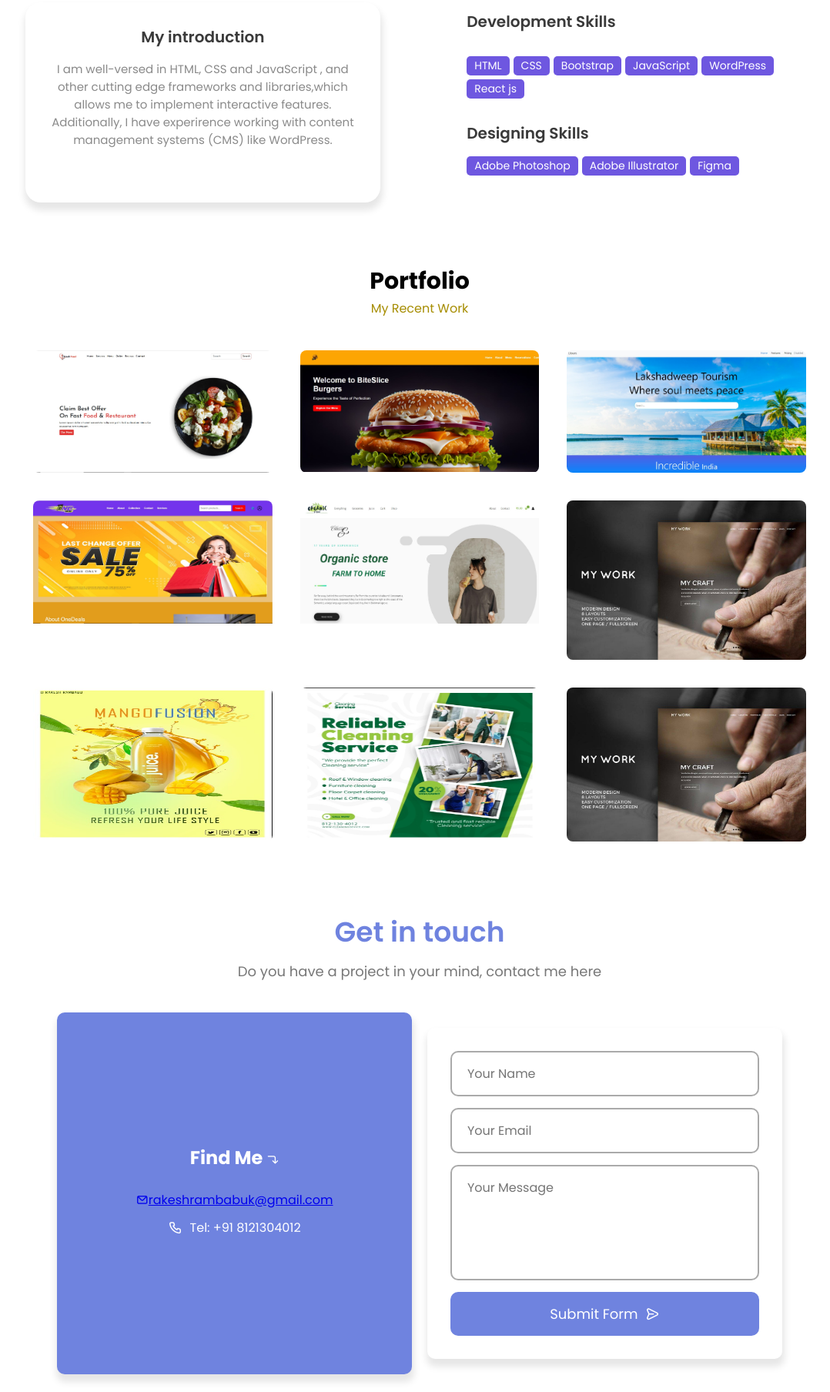
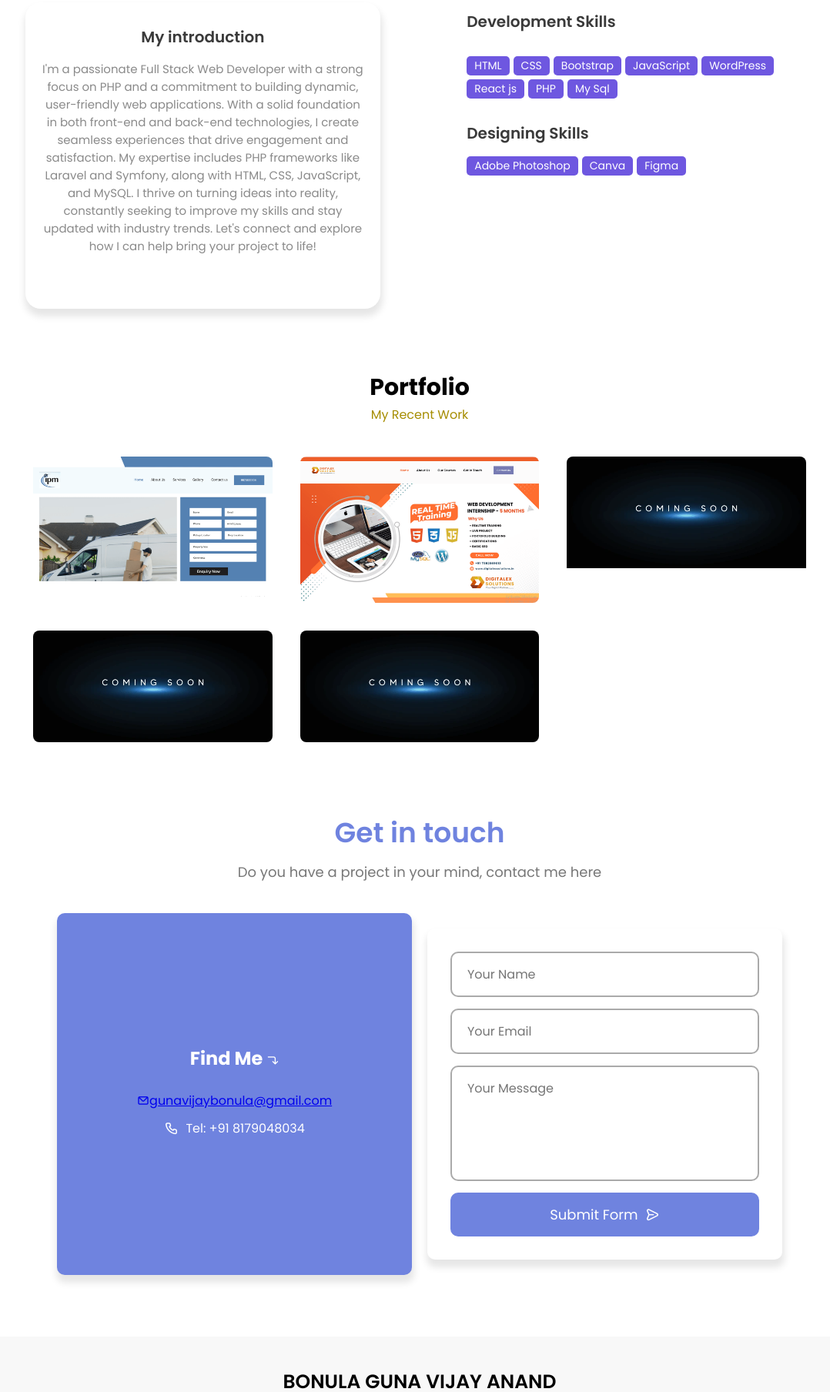
Before and after one commit to GUNA0327/Portofolio-Guna, a plain HTML site: page index.html in a window 1280 px wide. Shown: the part 992-2800 px from the top of the page at 77% size, without its empty margins (95-1173 px from the left). Drawn offline with nearby package versions, Linux system fonts and the light colour scheme.

Commit message:
Add files via upload

```diff
--- a/index.html
+++ b/index.html
@@ -12,7 +12,7 @@
     <!-- --------- FAVICON ---------- -->
     <link rel="shortcut icon" href="assets/images/favicon.png" type="image/x-icon">
 
-    <title>Portfolio | Rakesh</title>
+    <title>Portfolio | GUNA</title>
 </head>
 <style>/* ----- POPPINS FONT Link ----- */
     @import url('https://fonts.googleapis.com/css2?family=Poppins:wght@400;500;600;700&display=swap');
@@ -785,7 +785,7 @@ form button:hover i {
         </div>
         <div class="nav-button">
 
-            <a href="Rakesh Cv.pdf" download>
+            <a href="GunaCv.pdf" download>
                 <button class="btn">Download CV <i class="uil uil-file-alt"></i></button>
             </a>
 
@@ -803,7 +803,7 @@ form button:hover i {
        <section class="featured-box" id="home">
           <div class="featured-text">
             <div class="featured-text-card">
-                <span>Rakesh Rambabu karri</span>
+                <span>BONULA GUNAVIJAY ANAND</span>
             </div>
             <div class="featured-name">
                 <p>I'm UI/UX <span class="typedText"></span></p>
@@ -814,23 +814,23 @@ form button:hover i {
                 </p>
             </div>
             <div class="featured-text-btn">
-                <a href="Rakesh Cv.pdf" download>
+                <a href="GunaCv.pdf" download>
                     <button class="btn">Download CV <i class="uil uil-file-alt"></i></button>
                 </a>
 
             </div>
             <div class="social_icons">
                 <div class="icon">
-                    <a href="https://www.linkedin.com/in/rakesh-rambabu-karri-93a415211" target="_blank"><i class="uil uil-linkedin-alt"></i>
+                    <a href="https://www.linkedin.com/in/gunavijaybonula0327" target="_blank"><i class="uil uil-linkedin-alt"></i>
                         </a>
                     </div>
                 <div class="icon">
-                    <a href="https://github.com/rakeshrambabu23" target="_blank">
+                    <a href="https://github.com/GUNA0327" target="_blank">
                     <i class="uil uil-github-alt"> </i>
                     </a>
                 </div>
                 <div class="icon">
-                    <a href="https://www.instagram.com/rakesh_mark24?igsh=OWJ5enZicHE1MGFz">
+                    <a href="https://www.instagram.com/mr___gunavijayanand/profilecard/?igsh=MWx4dGo2Z3M2Y2QwaQ==">
                     <i class="uil uil-instagram"></i>
                     </a>
                 </div>
@@ -843,7 +843,7 @@ form button:hover i {
           </div>
           <div class="featured-image">
             <div class="image">
-                <img src="ram.png" alt="avatar">
+                <img src="Image.jpg" alt="avatar">
             </div>
           </div>
           <div class="scroll-icon-box">
@@ -863,10 +863,7 @@ form button:hover i {
             <div class="col">
                 <div class="about-info">
                     <h3>My introduction</h3>
-                    <p>I am well-versed in HTML, CSS and JavaScript , and other cutting edge
-                       frameworks and libraries,which allows me to implement interactive features.
-                       Additionally, I have experirence working with content management systems (CMS) like
-                       WordPress.
+                    <p>I'm a passionate Full Stack Web Developer with a strong focus on PHP and a commitment to building dynamic, user-friendly web applications. With a solid foundation in both front-end and back-end technologies, I create seamless experiences that drive engagement and satisfaction. My expertise includes PHP frameworks like Laravel and Symfony, along with HTML, CSS, JavaScript, and MySQL. I thrive on turning ideas into reality, constantly seeking to improve my skills and stay updated with industry trends. Let's connect and explore how I can help bring your project to life!
                     </p>
                 </div>
             </div>
@@ -882,13 +879,15 @@ form button:hover i {
                         <span>JavaScript</span>
                         <span>WordPress</span>
                         <span>React js</span>
+                        <span>PHP</span>
+                        <span>My Sql</span>
                     </div>
                     <div class="skills-headers">
                         <h3>Designing Skills</h3>
                     </div>
                     <div class="skills-list">
                         <span>Adobe Photoshop</span>
-                        <span>Adobe Illustrator</span>
+                        <span>Canva</span>
                         <span>Figma</span>
 
                     </div>
@@ -906,49 +905,26 @@ form button:hover i {
         </div>
         <div class="portfolio-content">
             <div class="portfolio-img">
-                <a href="https://rakeshrambabu23.github.io/foodsite/" target="_blank">
-                    <img src="site5.jpg" alt="">
+                <a href="https://www.behance.net/gallery/199292863/IPM-PACKERS-AND-MOVERS-HOME-PAGE/" target="_blank">
+                    <img src="Site-1.png" alt="">
                     </a>
             </div>
             <div class="portfolio-img">
-                <a href="https://rakeshrambabu23.github.io/Biteslice/" target="_blank">
-                <img src="Site1.jpg" alt="">
+                <a href="https://www.behance.net/gallery/198890411/Training-Center-Website-UI-Designing/" target="_blank">
+                <img src="Site-2.png" alt="">
                 </a>
             </div>
             <div class="portfolio-img">
-                <a href=" https://rakeshrambabu23.github.io/myresponsive.github.io/" target="_blank">
-                    <img src="site2.jpg" alt="">
+                    <img src="Site-3.jpg" alt="">
                     </a>
             </div>
             <div class="portfolio-img">
-                <a href="https://rakeshrambabu23.github.io/myshopping/" target="_blank">
-                    <img src="site3.jpg" alt="">
+                    <img src="Site-3.jpg" alt="">
                     </a>
             </div>
             <div class="portfolio-img">
-                <a href="https://dev-codecafe.pantheonsite.io/" target="_blank">
-                    <img src="site4.jpg" alt="">
+                    <img src="Site-3.jpg" alt="">
                     </a>
-            </div>
-            <div class="portfolio-img">
-                <a href="https://www.figma.com/proto/ehUzJAloLeLzO9opap1o9f/Untitled?node-id=1-2&t=1dzXaGdRlFSNSI5h-0&scaling=scale-down&content-scaling=fixed&page-id=0%3A1&starting-point-node-id=1%3A2" target="_blank">
-                    <img src="it.jpg" alt="">
-                    </a>
-            </div>
-            <div class="portfolio-img">
-                <a href="" target="_blank">
-                    <img src="psd2.jpg" alt="Photoshop work" class="thumbnail" style="height: 200px;">
-                </a>
-            </div>
-            <div class="portfolio-img">
-                <a href="" target="_blank">
-                    <img src="psd3.jpg" alt="Photoshop work" class="thumbnail" style="height: 200px;">
-                </a>
-            </div>
-            <div class="portfolio-img">
-                <a href="" target="_blank">
-                    <img src="it.jpg" alt="Image 3" class="thumbnail" style="height: 200px;">
-                </a>
             </div>
 
             <!-- The Modal -->
@@ -972,14 +948,14 @@ form button:hover i {
             <div class="col">
                 <div class="contact-info">
                     <h2>Find Me <i class="uil uil-corner-right-down"></i></h2>
-                    <p><a href="mailto:rakeshrambabuk@gmail.com"><i class="uil uil-envelope"></i>rakeshrambabuk@gmail.com</a></p>
-                    <p><i class="uil uil-phone"></i> Tel: +91 8121304012</p>
+                    <p><a href="mailto:gunavijaybonula@gmail.com"><i class="uil uil-envelope"></i>gunavijaybonula@gmail.com</a></p>
+                    <p><i class="uil uil-phone"></i> Tel: +91 8179048034</p>
                 </div>
             </div>
             <div class="col">
                 <form action="https://api.web3forms.com/submit" method="POST">
                     <!-- Replace with your Access Key -->
-                    <input type="hidden" name="access_key" value="89341098-ff38-4fb6-a6ec-9f5d22382f90">
+                    <input type="hidden" name="access_key" value="d853a18d-2d5d-47c7-b833-d8ed13a494d6">
 
                     <!-- Form Inputs. Each input must have a name="" attribute -->
                     <input type="text" name="name" placeholder="Your Name" required>
@@ -1002,7 +978,7 @@ form button:hover i {
     <!-- --------------- FOOTER --------------- -->
     <footer>
         <div class="top-footer">
-            <p>Rakesh Ramababu.</p>
+            <p>BONULA GUNA VIJAY ANAND</p>
         </div>
         <div class="middle-footer">
             <ul class="footer-menu">
@@ -1021,9 +997,9 @@ form button:hover i {
             </ul>
         </div>
         <div class="footer-social-icons">
-            <div class="icon"> <a href="https://www.linkedin.com/in/rakesh-rambabu-karri-93a415211" target="_blank"><i class="uil uil-linkedin-alt"> </a></i></div>
-            <div class="icon"> <a href="https://github.com/rakeshrambabu23" target="_blank"><i class="uil uil-github-alt"> </a></i></div>
-            <div class="icon"> <a href="https://www.instagram.com/rakesh_mark24?igsh=OWJ5enZicHE1MGFz" target="_blank"><i class="uil uil-instagram"> </a></i></div>
+            <div class="icon"> <a href="https://www.linkedin.com/in/gunavijaybonula0327" target="_blank"><i class="uil uil-linkedin-alt"> </a></i></div>
+            <div class="icon"> <a href="https://github.com/GUNA0327"><i class="uil uil-github-alt"> </a></i></div>
+            <div class="icon"> <a href="https://www.instagram.com/mr___gunavijayanand/profilecard/?igsh=MWx4dGo2Z3M2Y2QwaQ==" target="_blank"><i class="uil uil-instagram"> </a></i></div>
             <div class="icon"> <a href="" target="_blank"><i class="uil uil-dribbble"></a></i></div>
         </div>
         <!--
```
Also changed, not shown: Image.jpg (added), Site-1.png (added), Site-2.png (added), Site-3.jpg (added), 1 other file.
